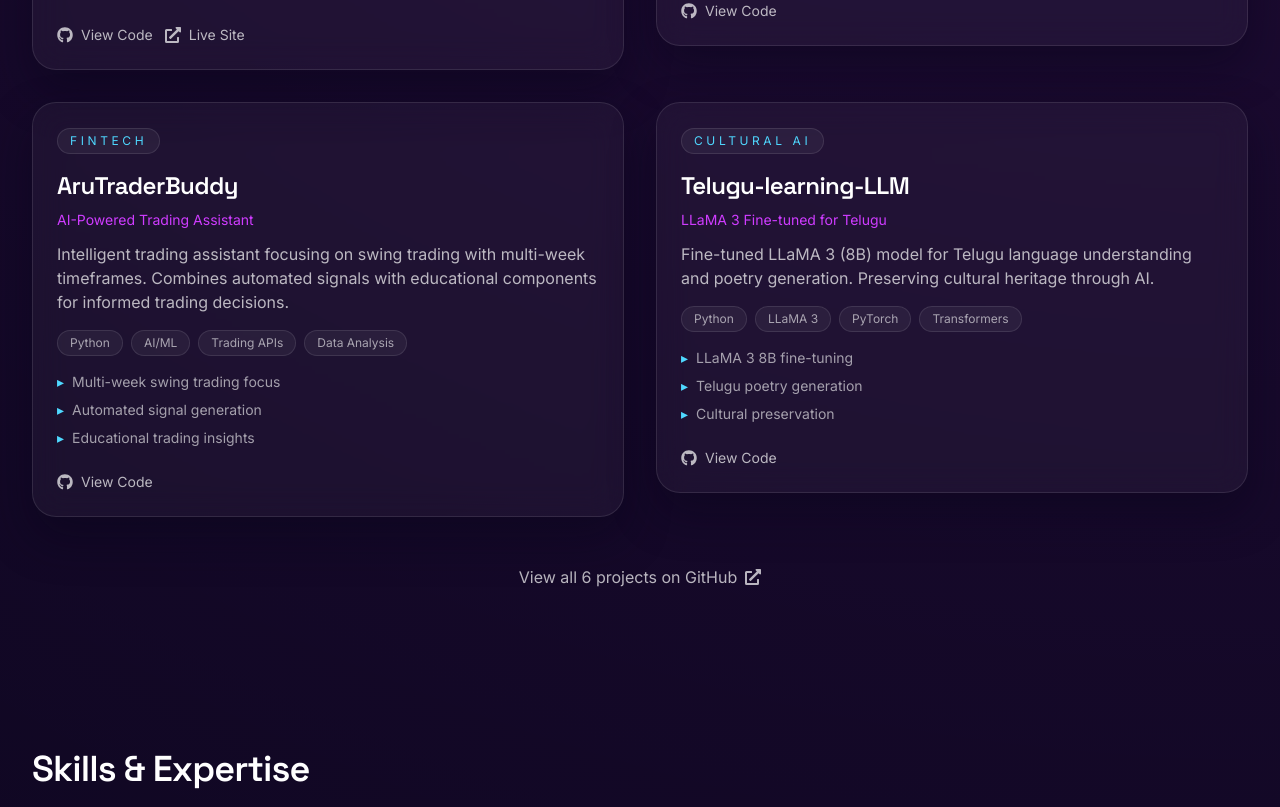
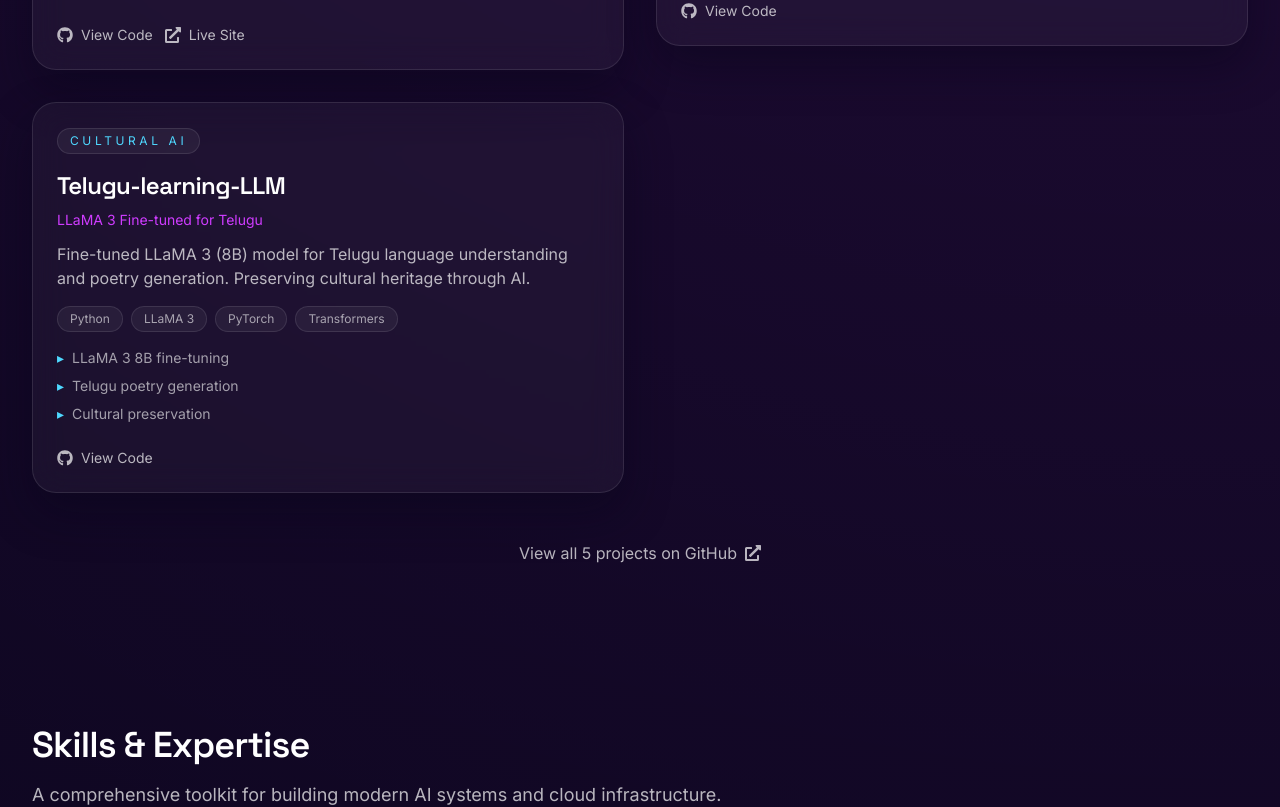
Before and after one commit to gillella/gillella.github.io, a Next.js app: page / in a window 1280 px wide. Shown: the part 1480-2287 px from the top of the page. Built offline with nearby package versions, Linux system fonts and the light colour scheme.

Commit message:
Remove project and certifications section

```diff
--- a/src/components/sections/Experience.tsx
+++ b/src/components/sections/Experience.tsx
@@ -4,7 +4,7 @@ import { Container } from '@/components/ui/Container'
 import { SectionTitle } from '@/components/ui/SectionTitle'
 import { Card } from '@/components/ui/Card'
 import { FadeIn } from '@/components/ui/FadeIn'
-import { experience, certifications, achievements } from '@/data/profile'
+import { experience, achievements } from '@/data/profile'
 import { useState } from 'react'
 
 export const Experience = () => {
@@ -122,33 +122,6 @@ export const Experience = () => {
           ))}
         </div>
 
-        {/* Certifications */}
-        <FadeIn>
-          <SectionTitle
-            title="Certifications"
-            subtitle="Continuously learning and staying at the forefront of cloud and AI technologies."
-          />
-        </FadeIn>
-
-        <div className="grid gap-6 md:grid-cols-2">
-          {certifications.map((cert, index) => (
-            <FadeIn key={cert.name} delay={index * 0.1}>
-              <Card>
-                <div className="flex items-start gap-4">
-                  <div className="text-4xl">{cert.icon}</div>
-                  <div>
-                    <h3 className="text-lg font-semibold text-white mb-1">
-                      {cert.name}
-                    </h3>
-                    <div className="text-sm text-white/60">
-                      {cert.issuer} • {cert.year}
-                    </div>
-                  </div>
-                </div>
-              </Card>
-            </FadeIn>
-          ))}
-        </div>
       </Container>
     </section>
   )
--- a/src/data/profile.ts
+++ b/src/data/profile.ts
@@ -153,21 +153,6 @@ export const education = [
   },
 ]
 
-export const certifications = [
-  {
-    name: 'Google Professional Cloud Architect',
-    issuer: 'Google Cloud',
-    year: '2024',
-    icon: '🎓',
-  },
-  {
-    name: 'Microsoft Fabric Data Warehouse',
-    issuer: 'Microsoft',
-    year: '2024',
-    icon: '📊',
-  },
-]
-
 export const skills = {
   'Generative AI/LLMs': [
     'LangChain, LangGraph, CrewAI, DSPy, LangSmith',
@@ -213,22 +198,6 @@ export const projects = [
     link: null,
     github: 'https://github.com/gillella/agentAru',
     category: 'AI Agent',
-    featured: true,
-  },
-  {
-    id: 'arutraderbuddy',
-    title: 'AruTraderBuddy',
-    tagline: 'AI-Powered Trading Assistant',
-    description: 'Intelligent trading assistant focusing on swing trading with multi-week timeframes. Combines automated signals with educational components for informed trading decisions.',
-    tech: ['Python', 'AI/ML', 'Trading APIs', 'Data Analysis'],
-    highlights: [
-      'Multi-week swing trading focus',
-      'Automated signal generation',
-      'Educational trading insights',
-    ],
-    link: null,
-    github: 'https://github.com/gillella/AruTraderBuddy',
-    category: 'FinTech',
     featured: true,
   },
   {
```
